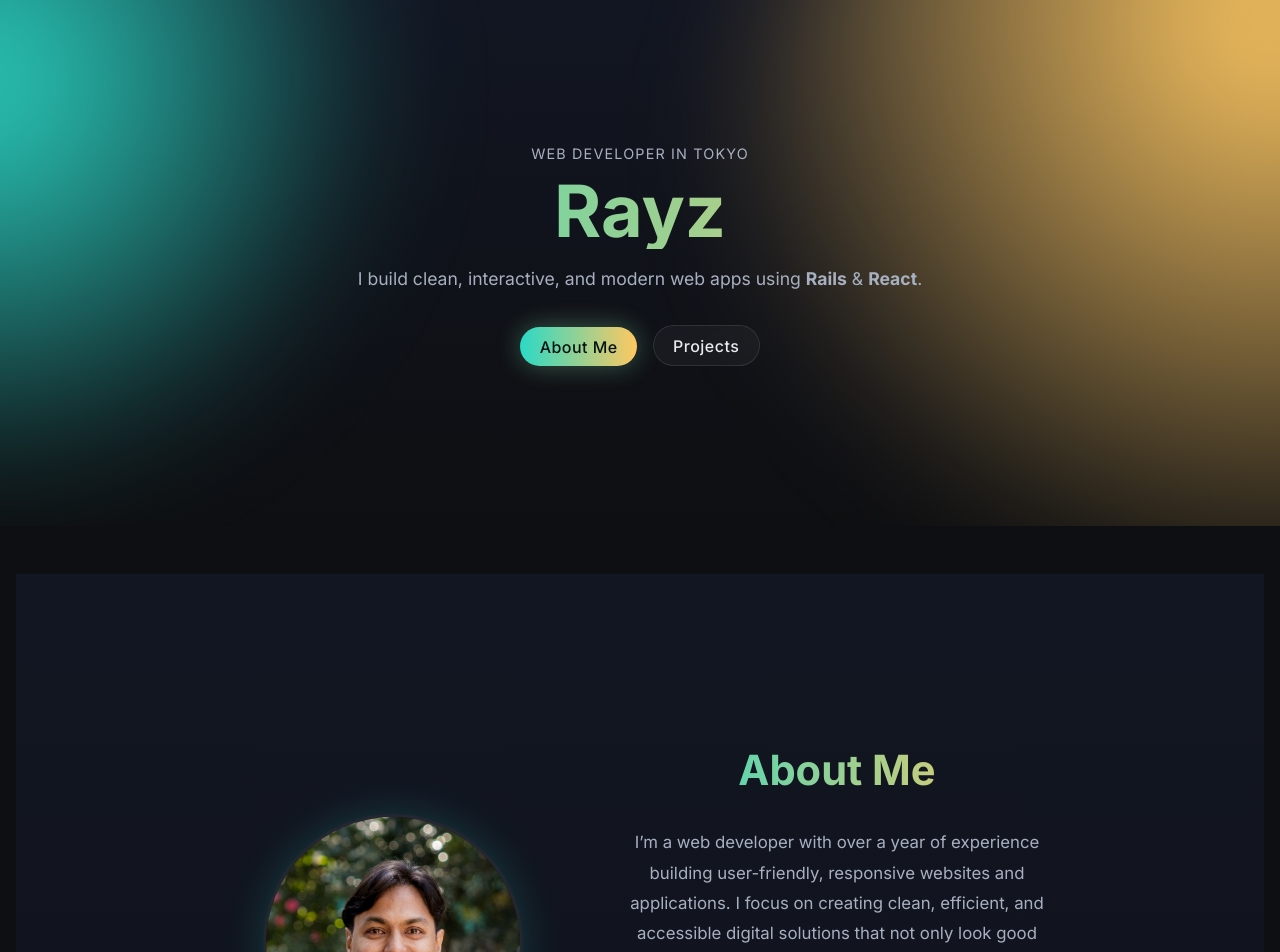
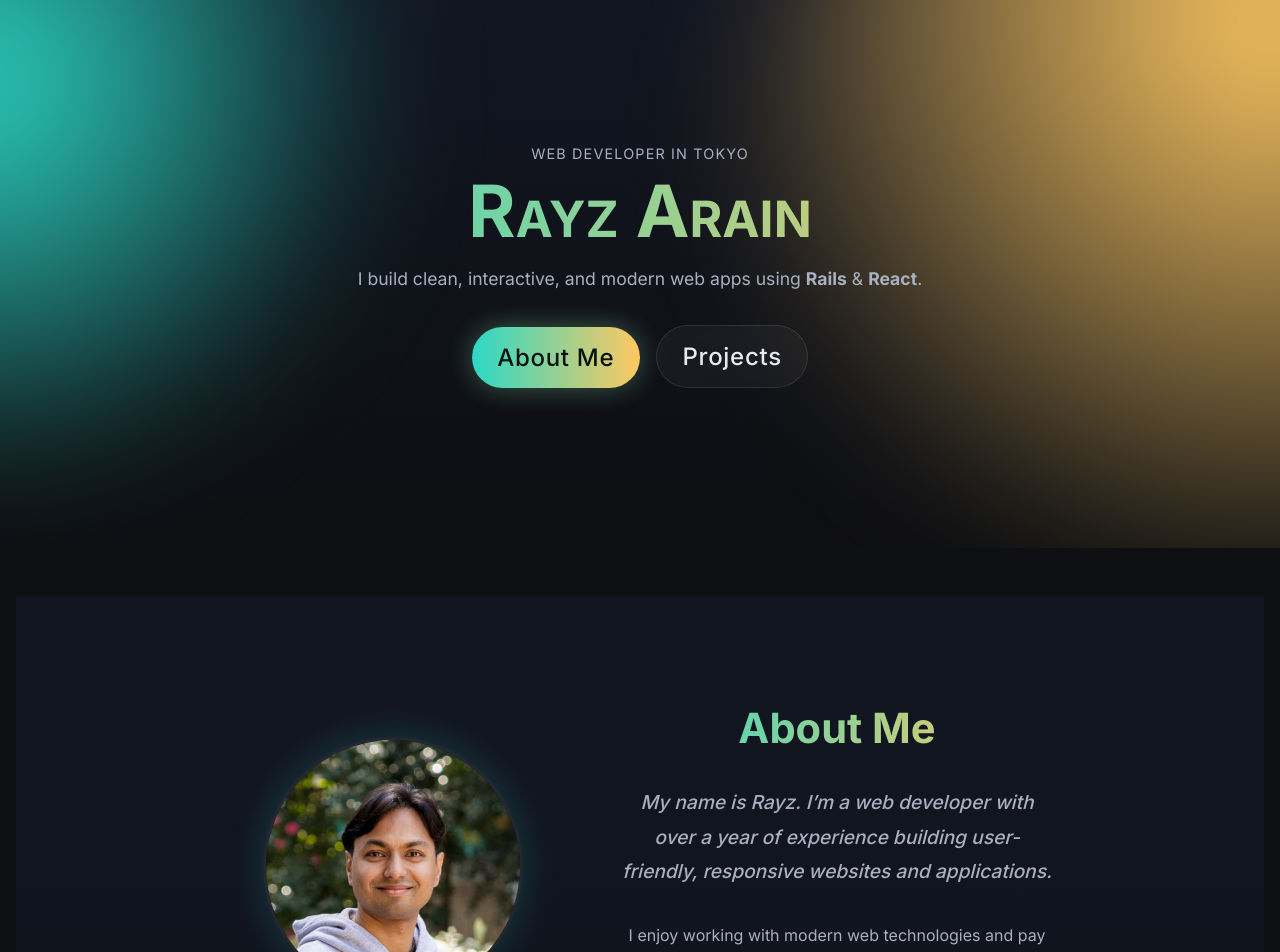
Before and after one commit to authorminator/oct-portfolio, a React (Vite) app: page / in a window 1280 px wide. Shown: the top 952 px of the page. Built offline with nearby package versions, Linux system fonts and the light colour scheme.

Commit message:
changed the whole style2

```diff
--- a/src/App.css
+++ b/src/App.css
@@ -67,6 +67,15 @@
   -webkit-background-clip: text;
   background-clip: text;
   -webkit-text-fill-color: transparent;
+  font-variant: small-caps;
+}
+
+.underline {
+  text-decoration: underline;
+  text-decoration-color: linear-gradient(90deg, #2bd9c6, #ffc861);
+  text-underline-offset: 6px;
+  text-decoration-thickness: 3px;
+  font-variant: small-caps;
 }
 
 .hero-subtitle {
@@ -90,8 +99,9 @@
   background: rgba(255, 255, 255, 0.04);
   border: 1px solid rgba(255, 255, 255, 0.1);
   color: #e8eaf0;
-  padding: 0.6rem 1.2rem;
+  padding: 1rem 1.6rem;
   font-weight: 500;
+  font-size: 1.5rem;
   letter-spacing: 0.03em;
   transition: all 0.25s ease;
   backdrop-filter: blur(4px);
--- a/src/App.jsx
+++ b/src/App.jsx
@@ -18,7 +18,10 @@ function App() {
 
         <div className="hero-content">
           <p className="hero-eyebrow">Web Developer in Tokyo</p>
-          <h1 className="hero-title">{portfolioContent.personal.name}</h1>
+          <h1 className="hero-title">
+            <span className="underline">{portfolioContent.personal.name}</span>{" "}
+            {portfolioContent.personal.lastName}
+          </h1>
           <p className="hero-subtitle">
             I build clean, interactive, and modern web apps using{" "}
             <strong>Rails</strong> & <strong>React</strong>.
--- a/src/components/About.css
+++ b/src/components/About.css
@@ -3,7 +3,7 @@
    ------------------------------------------- */
 
 .about-section {
-  padding: 8rem 1rem;
+  padding: 4rem 1rem;
   background: linear-gradient(180deg, var(--bg-1), var(--bg-0));
   color: var(--fg-0);
   position: relative;
@@ -71,7 +71,7 @@
   transition: box-shadow 0.3s ease;
 }
 .profile-img:hover {
-  box-shadow: 0 0 60px rgba(43, 217, 198, 0.4);
+  box-shadow: 0 0 60px rgba(43, 217, 198, 0.3);
 }
 
 /* Text */
@@ -90,9 +90,15 @@
 .about-intro,
 .about-description {
   color: var(--fg-muted);
-  font-size: 1.05rem;
+  /* font-size: 1.05rem; */
   line-height: 1.8;
   margin-bottom: 1rem;
+}
+.about-intro {
+  font-weight: 500;
+  font-size: 1.2rem;
+  font-style: italic;
+  margin-bottom: 2rem;
 }
 
 /* -------- Skill Cards Grid -------- */
--- a/src/components/Projects.css
+++ b/src/components/Projects.css
@@ -4,7 +4,7 @@
 
 .projects-section {
   position: relative;
-  padding: 8rem 1rem;
+  padding: 4rem 1rem;
   background: linear-gradient(180deg, var(--bg-1), var(--bg-0));
   overflow: hidden;
 }
@@ -35,6 +35,11 @@
   justify-content: center;
   position: relative;
   transition: transform 0.3s ease, box-shadow 0.3s ease;
+  box-shadow: 0 10px 30px rgba(0, 0, 0, 0.3);
+  background: rgba(255, 255, 255, 0.03);
+  border: 1px solid rgba(255, 255, 255, 0.1);
+  border-radius: var(--radius);
+  padding: 2.5rem;
 }
 .project-card:hover {
   transform: translateY(-6px);
--- a/src/contents.js
+++ b/src/contents.js
@@ -7,11 +7,11 @@ const portfolioContent = {
   // Personal Information
   personal: {
     name: "Rayz",
-    fullname: "Rayz Arain",
+    lastName: "Arain",
     urlName: "Rayz-An-Exception",
     title: "Fullstack Web Developer",
     get description() {
-      return `My name is ${this.fullname}. I'm passionate about programming and love building products from start to finish that create real impact through sustainable and scalable systems.`;
+      return `My name is ${this.name}. I'm passionate about programming and love building products from start to finish that create real impact through sustainable and scalable systems.`;
     },
     profileEmoji: "👤", // You can change this to any emoji or remove for an image
     profileIcon: profileImg, // Replace with your image path
@@ -34,8 +34,9 @@ const portfolioContent = {
   // About Section
   about: {
     title: "About Me",
-    intro:
-      "I’m a web developer with over a year of experience building user-friendly, responsive websites and applications. I focus on creating clean, efficient, and accessible digital solutions that not only look good but also deliver real value.",
+    get intro() {
+      return `My name is ${portfolioContent.personal.name}. I’m a web developer with over a year of experience building user-friendly, responsive websites and applications.`;
+    },
     description:
       "I enjoy working with modern web technologies and pay close attention to responsive design, performance, and accessibility. I believe that thoughtful design, clean code, and collaborative problem-solving are key to creating products people love to use.",
 
```
